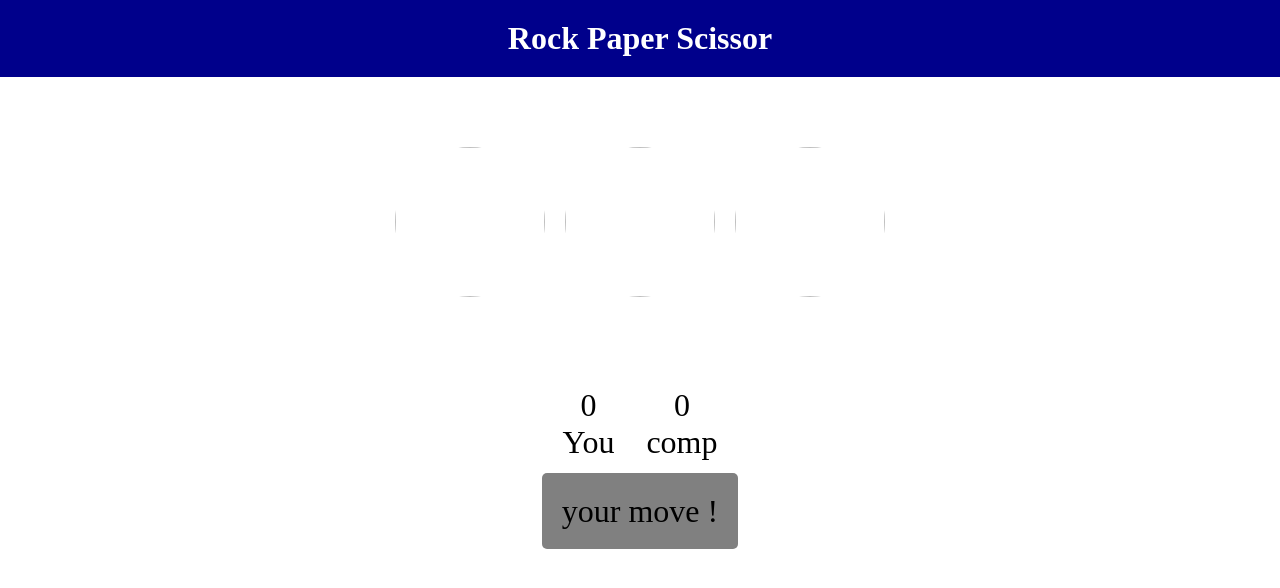
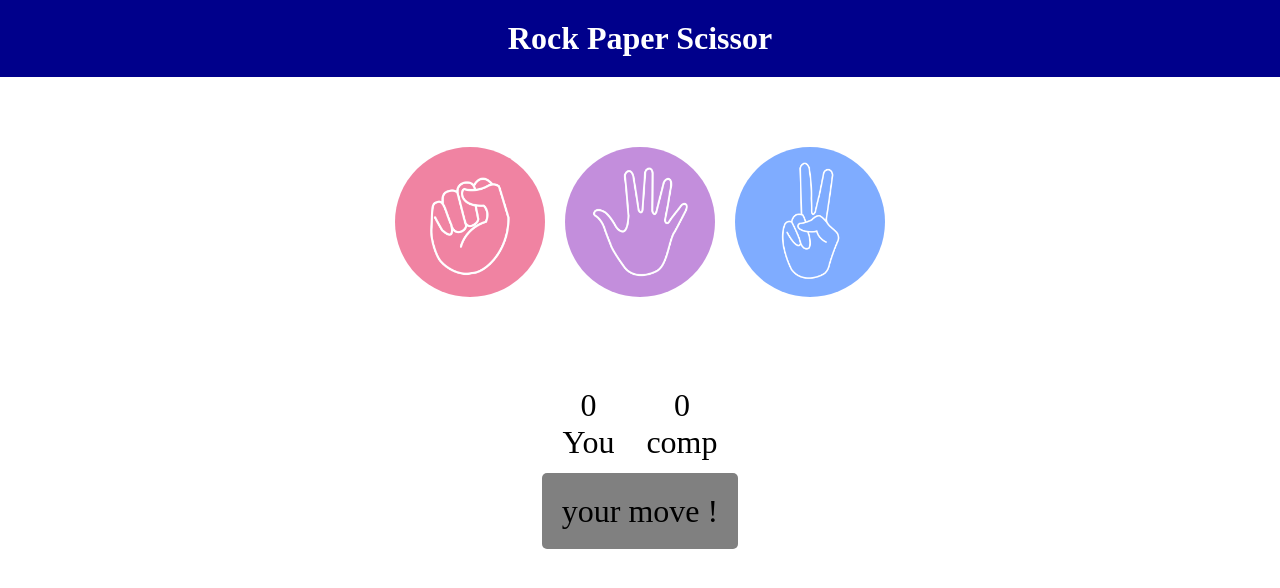
Before and after one commit to jaikrishna1478/RockPaperScissor, a plain HTML site: page index.html in a window 1280 px wide. Drawn offline with Linux system fonts and the light colour scheme.

Commit message:
index.html

```diff
--- a/index.html
+++ b/index.html
@@ -10,13 +10,13 @@
     <h1>Rock Paper Scissor </h1>
     <div class="choices">
         <div class="choice" id="rock">
-            <img src="./images/rock.png" alt="">
+            <img src="rock.png" alt="">
         </div>
         <div class="choice" id="paper">
-            <img src="./images/paper.png" alt="">
+            <img src="paper.png" alt="">
         </div>
         <div class="choice" id="scissor">
-            <img src="./images/scissors.png" alt="">
+            <img src="scissors.png" alt="">
         </div>
     </div>
     <div class="score">
```
